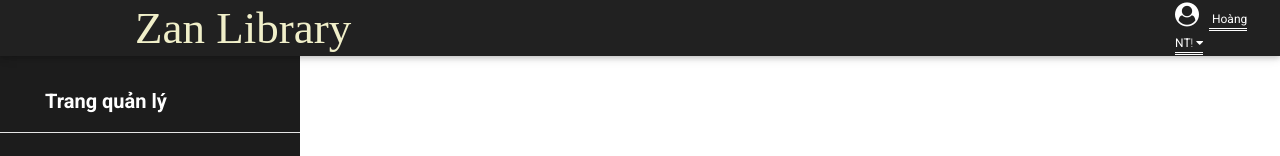
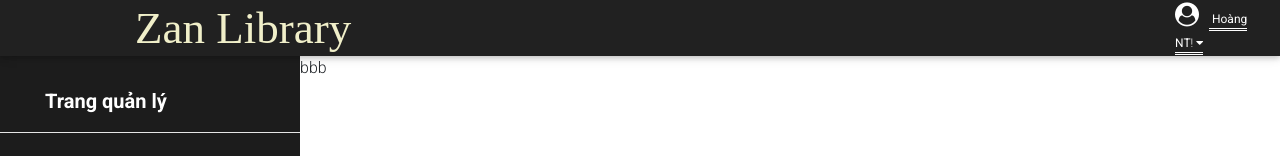
Before and after one commit to zannaghazi/TKPM, a React (Create React App) app in the folder Implementation/ui-project/: page /dashboard/book_management in a window 1280 px wide. Shown: the top 156 px of the page. Built offline with nearby package versions, Linux system fonts and the light colour scheme.

Commit message:
Tạo router child

```diff
--- a/Implementation/ui-project/src/App.js
+++ b/Implementation/ui-project/src/App.js
@@ -15,7 +15,7 @@ import {
 export default function App() {
   return (
     <Router>
-      <div className = {styles.maxHeigt}>
+      <div className = {styles.maxHeigh}>
         <Switch>
           <Route path="/Login">
             <Login />
--- a/Implementation/ui-project/src/Component/DashBoard/Body.js
+++ b/Implementation/ui-project/src/Component/DashBoard/Body.js
@@ -1,15 +1,39 @@
-import React, {useEffect} from 'react';
+import React, { useEffect } from 'react';
 import Header from './Header';
 import SideBar from './SideBar';
 import styles from './static/styles.module.css'
+import UserManagement from './UserManagement.js/Body'
+import BookManagement from './BookManagement/Body'
+
+import {
+    BrowserRouter as Router,
+    Switch,
+    Route,
+    Link,
+    useRouteMatch,
+    useParams
+} from "react-router-dom";
 
 function Body(props) {
 
     return (
-        <div className = {styles.maxHeigt}>
+        <div className={styles.maxHeigh}>
             <Header />
-            <SideBar />
-
+            <div className={["row", styles.fullHeigh, styles.myContainer].join(" ")}>
+                <div className="col-xs-2">
+                    <SideBar />
+                </div>
+                <div className="col-xs-10">
+                    <Switch>
+                        <Route exact path="/dashboard">
+                            <UserManagement />
+                        </Route>
+                        <Route path="/dashboard/book_management">
+                            <BookManagement />
+                        </Route>
+                    </Switch>
+                </div>
+            </div>
         </div>
     );
 }
--- /dev/null
+++ b/Implementation/ui-project/src/Component/DashBoard/BookManagement/Body.js
@@ -0,0 +1,11 @@
+import React from 'react';
+
+function Body(props) {
+    return (
+        <div>
+            bbb
+        </div>
+    );
+}
+
+export default Body;
--- /dev/null
+++ b/Implementation/ui-project/src/Component/DashBoard/UserManagement.js/Body.js
@@ -0,0 +1,11 @@
+import React from 'react';
+
+function Body(props) {
+    return (
+        <div>
+            aaa
+        </div>
+    );
+}
+
+export default Body;
--- a/Implementation/ui-project/src/Component/DashBoard/static/styles.module.css
+++ b/Implementation/ui-project/src/Component/DashBoard/static/styles.module.css
@@ -53,15 +53,19 @@
     display: inline-block;
     width: 300px;
     background-color: #1C1C1C;
-    height: 94.2%;
+    height: 100%;
     margin: 0;
     color: white;
     font-size: 20px;
     font-weight: bold;
 }
 
-.maxHeigt {
+.maxHeigh {
     height: 100%;
+}
+
+.fullHeigh {
+    height: 94.1%;
 }
 
 .sideBarTitle {
@@ -93,3 +97,7 @@
 .containerButtonSideBar {
     padding: 5px;
 }
+
+.myContainer {
+    margin: 0;
+}
```
